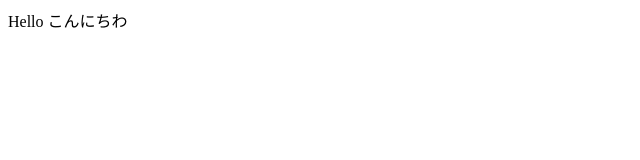
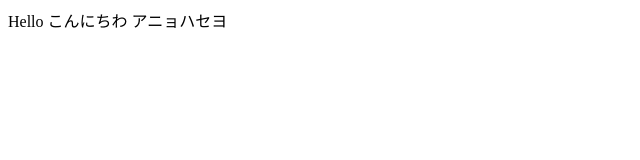
Before and after one commit to Aso2001003/sample, a plain HTML site: page index.html in a window 1280 px wide. Shown: the full height of the page, 0-640 px from the left. Drawn offline with Linux system fonts and the light colour scheme.

Commit message:
Update index.html

```diff
--- a/index.html
+++ b/index.html
@@ -8,7 +8,7 @@
 </head>
 <body>
     <main>
-        Hello こんにちわ
+        Hello こんにちわ アニョハセヨ
     </main>
 </body>
 </html>
```
